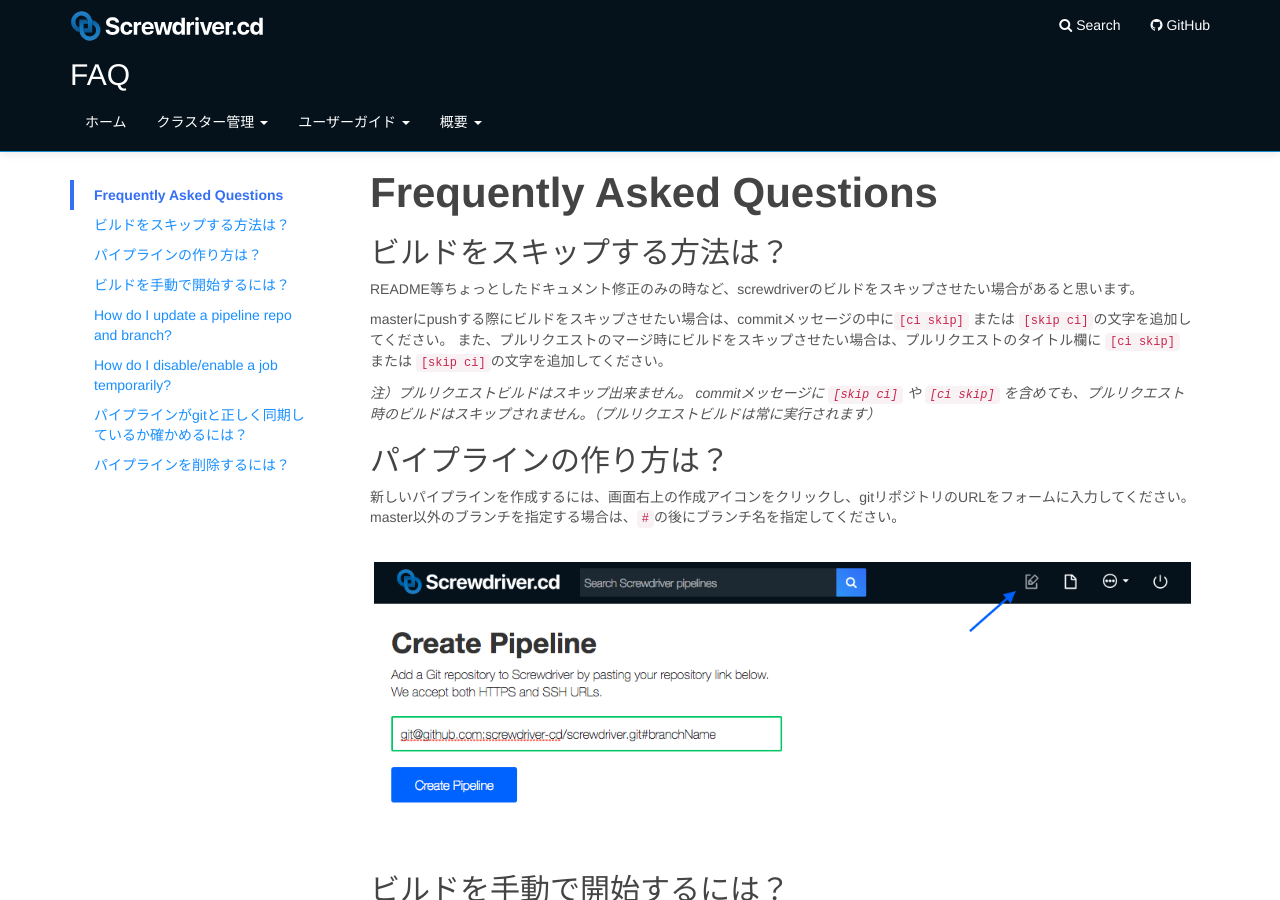
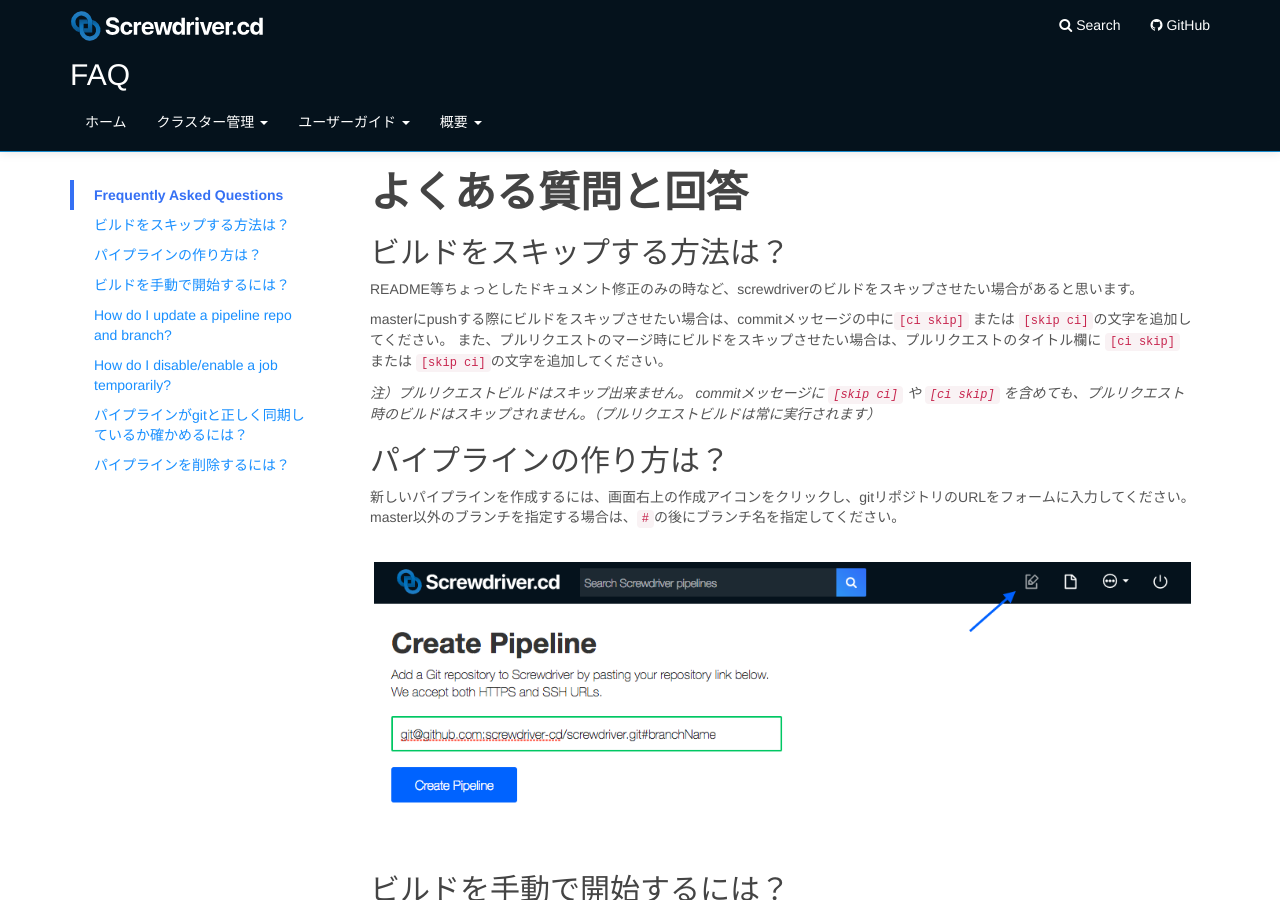
Before and after one commit to screwdriver-cd/guide, a Jekyll site: the page built from docs/ja/user-guide/FAQ.md, in a window 1280 px wide and 900 px high. Built offline with Jekyll 4.4.1, drawn with Linux system fonts in a browser that asks for light colours.

Commit message:
Translate FAQ.md via GitLocalize

```diff
--- a/docs/ja/user-guide/FAQ.md
+++ b/docs/ja/user-guide/FAQ.md
@@ -23,7 +23,7 @@ toc:
   url: "#パイプラインを削除する"
 ---
 
-# Frequently Asked Questions
+# よくある質問と回答
 
 ## ビルドをスキップする方法は？
 
```
